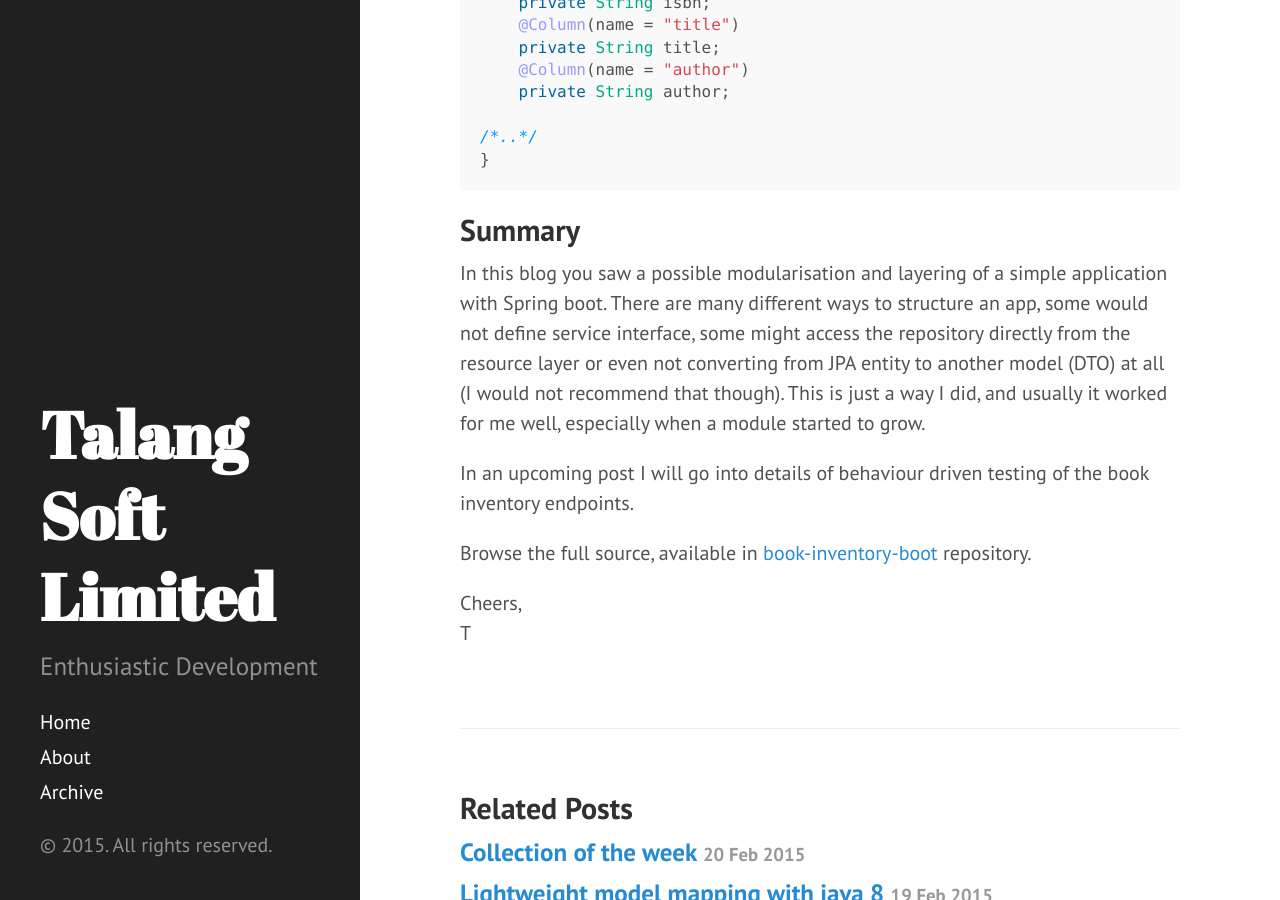
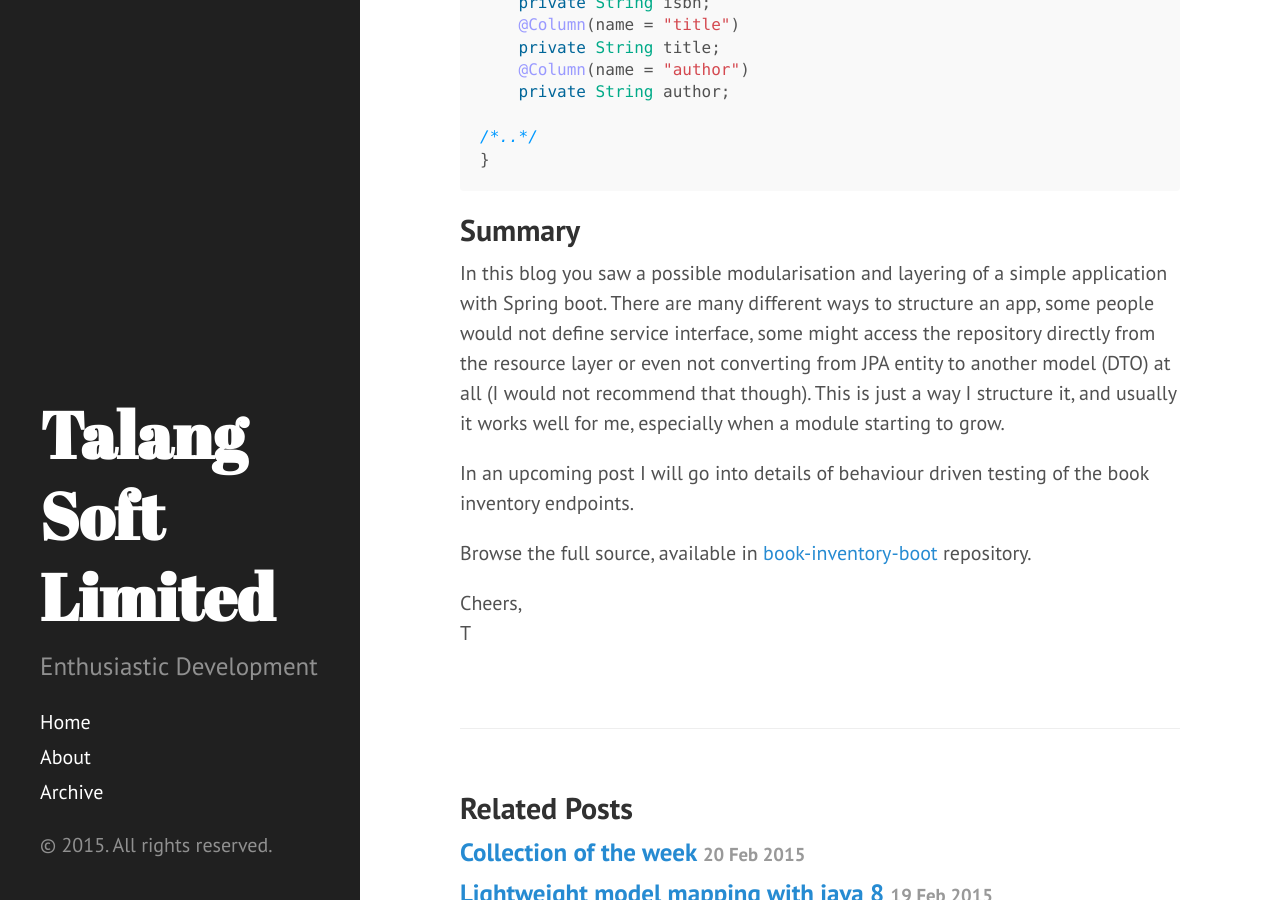
Before and after one commit to timeamolnar/tamaslang.github.io, a Jekyll site: the page built from _posts/2015-02-21-module_architecture.md, in a window 1280 px wide and 900 px high, scrolled down 5507 px. Built offline with Jekyll 4.4.1, drawn with Linux system fonts in a browser that asks for light colours; Markdown is read by kramdown in place of the engine named in the settings.

Commit message:
change typo

```diff
--- a/_posts/2015-02-21-module_architecture.md
+++ b/_posts/2015-02-21-module_architecture.md
@@ -180,10 +180,10 @@ public class Book {
 
 ## Summary
 In this blog you saw a possible modularisation and layering of a simple application with Spring boot.
-There are many different ways to structure an app, some would not define service interface,
+There are many different ways to structure an app, some people would not define service interface,
 some might access the repository directly from the resource layer
 or even not converting from JPA entity to another model (DTO) at all (I would not recommend that though).
-This is just a way I did, and usually it worked for me well, especially when a module started to grow.
+This is just a way I structure it, and usually it works well for me, especially when a module starting to grow.
 
 In an upcoming post I will go into details of behaviour driven testing of the book inventory endpoints.
 
```
